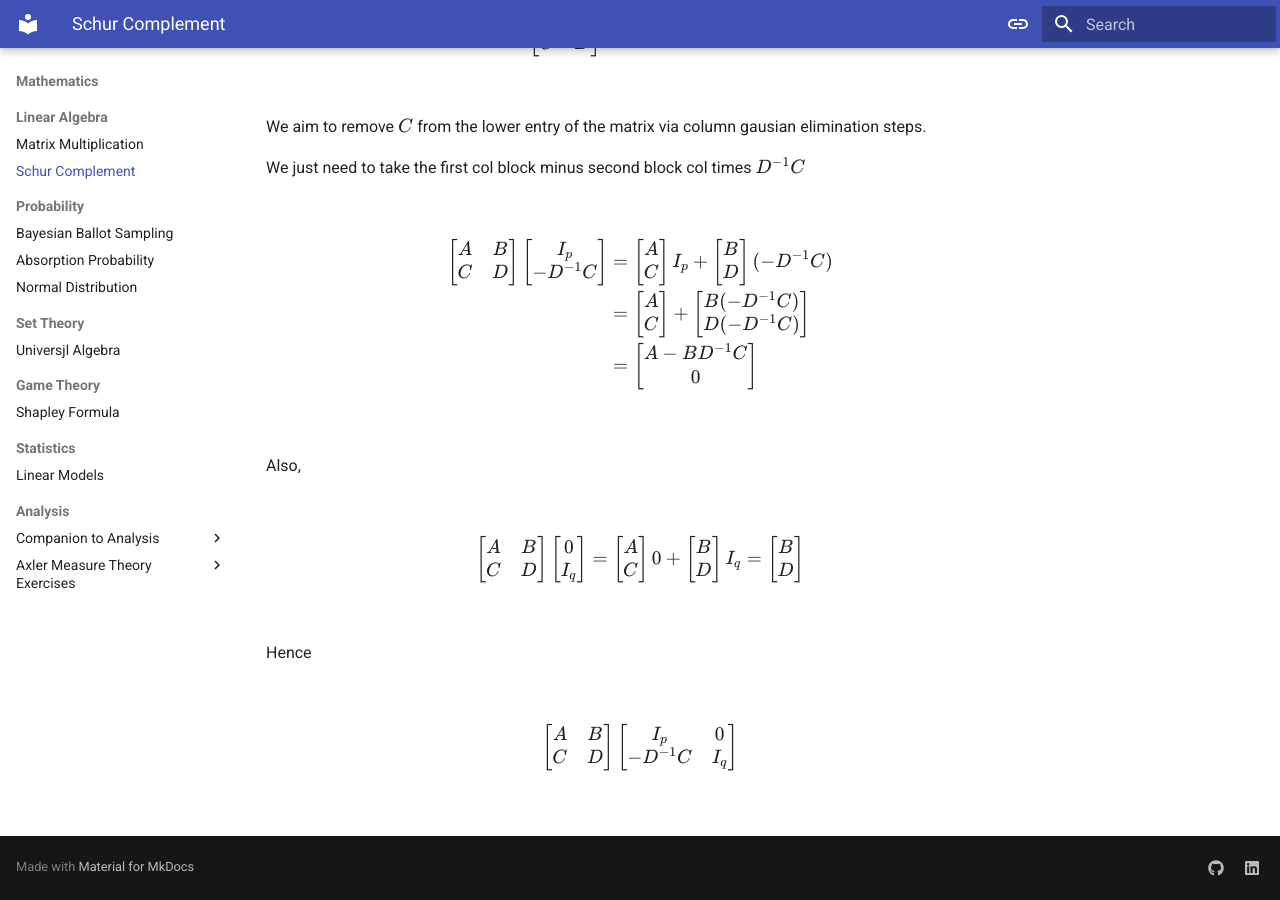
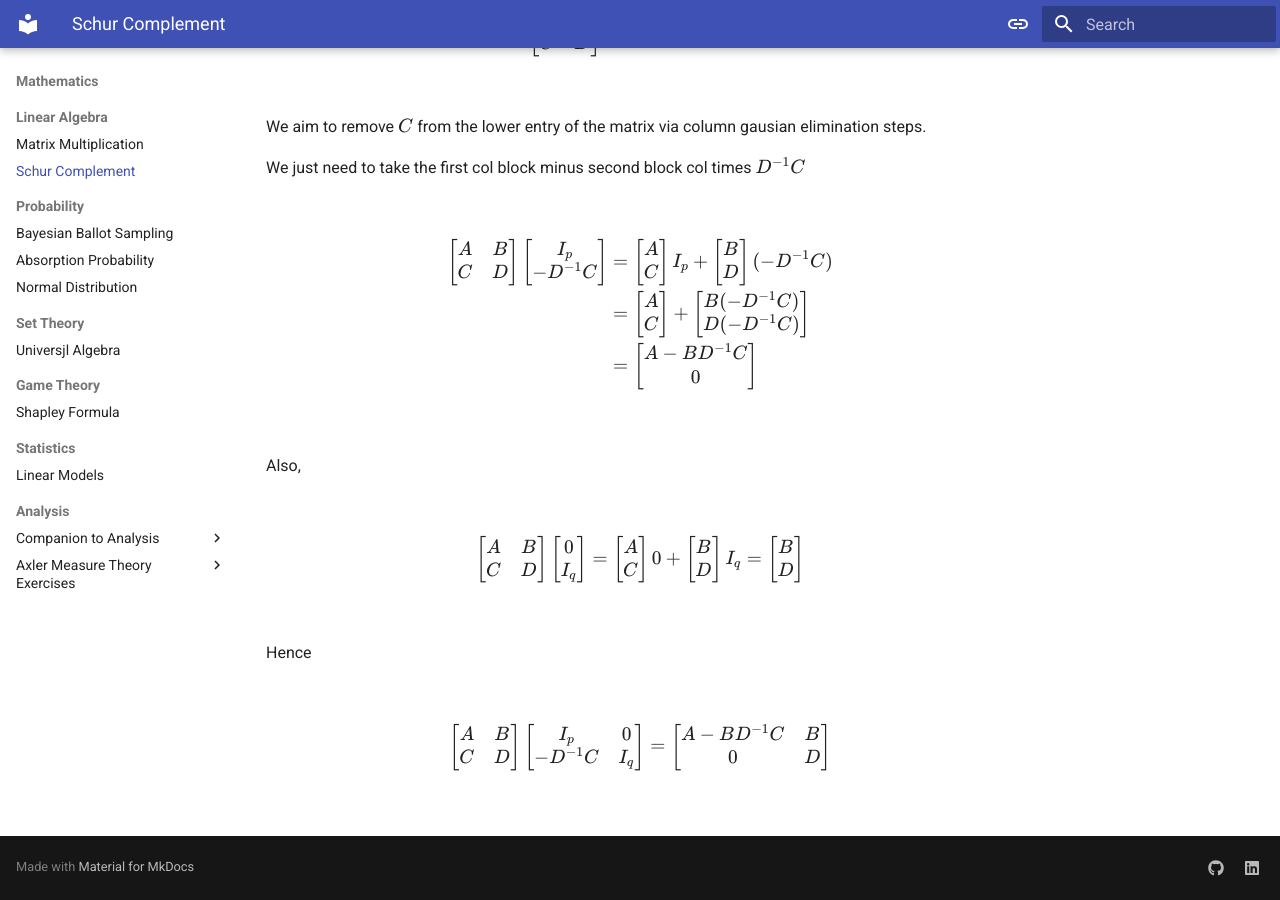
Before and after one commit to JakeRobertBaker/jakerobertbaker.github.io, an MkDocs documentation site: the page built from docs/mathematics/linear_algebra/schur_complement.md, in a window 1280 px wide and 900 px high, scrolled down 596 px. Built offline with MkDocs 1.6.1 and Material for MkDocs 9.7.7, drawn with Linux system fonts in a browser that asks for light colours; some web fonts are replaced.

Commit message:
schur wip

```diff
--- a/docs/mathematics/linear_algebra/schur_complement.md
+++ b/docs/mathematics/linear_algebra/schur_complement.md
@@ -136,5 +136,9 @@ C & D
 \begin{bmatrix}
 I_p & 0 \\
 -D^{-1}C & I_q
+\end{bmatrix} =
+\begin{bmatrix}
+A-BD^{-1}C & B \\
+0 & D
 \end{bmatrix}
 $$
```
